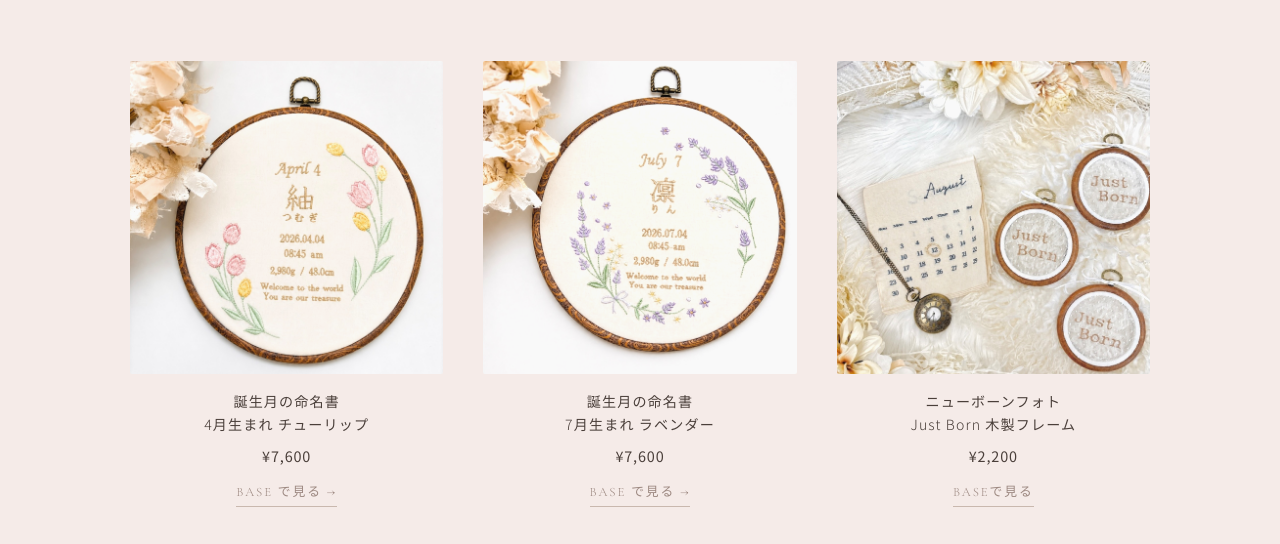
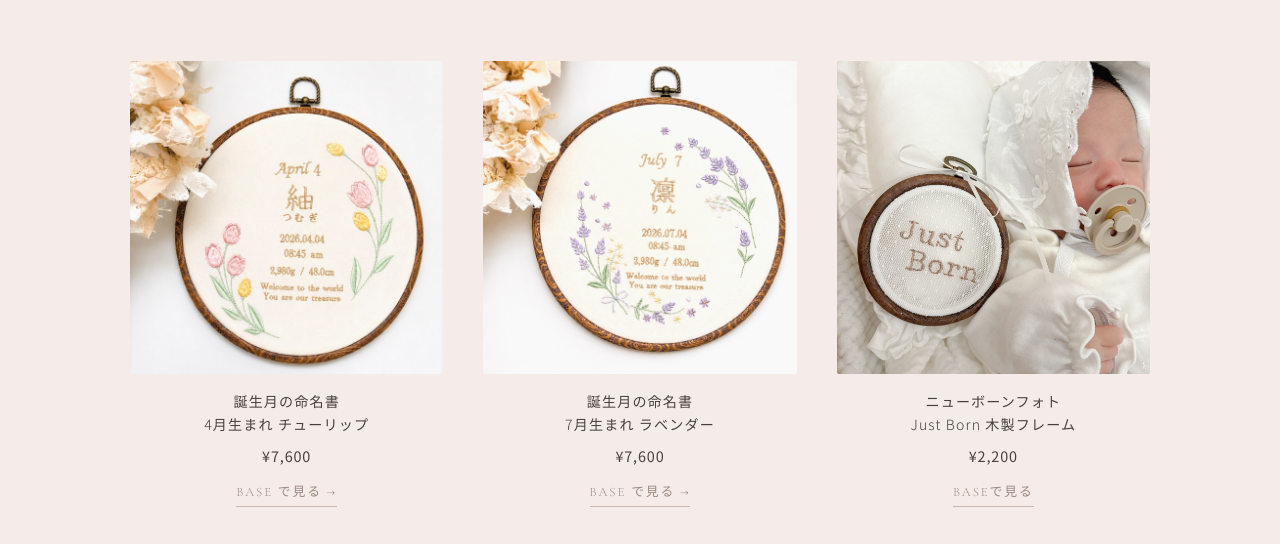
Before and after one commit to ssssaki0117-lgtm/lil-iro-baby, a plain HTML site: page items/meimei.html in a window 1280 px wide. Shown: the part 243-787 px from the top of the page. Drawn offline with nearby package versions, Linux system fonts and the light colour scheme.

Commit message:
Just Bornフレームの写真を赤ちゃんと一緒のものに差し替え
Co-Authored-By: Claude Opus 5.5 <noreply@anthropic.com>

```diff
--- a/items/meimei.html
+++ b/items/meimei.html
@@ -186,7 +186,7 @@
 
       <a href="https://liliro168.base.shop/items/154834375" target="_blank" class="item-card">
         <div class="item-img-wrap">
-          <img src="../images/products/meimei/meimei-justborn.jpg" alt="ニューボーンフォト Just Born 木製フレーム 新生児フォト">
+          <img src="../images/products/meimei/meimei-justborn-baby.jpg" alt="ニューボーンフォト Just Born 木製フレーム 新生児フォト">
         </div>
         <p class="item-name">ニューボーンフォト<br>Just Born 木製フレーム</p>
         <p class="item-price">¥2,200</p>
```
Also changed, not shown: meimei.html (+1 -1 lines), images/products/meimei/meimei-justborn-baby.jpg (added).
